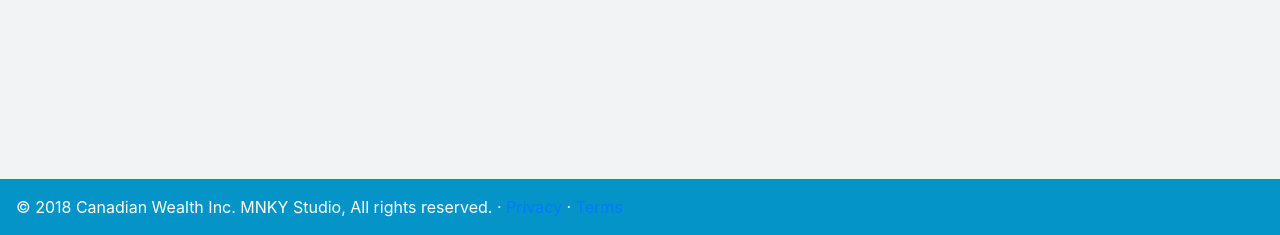
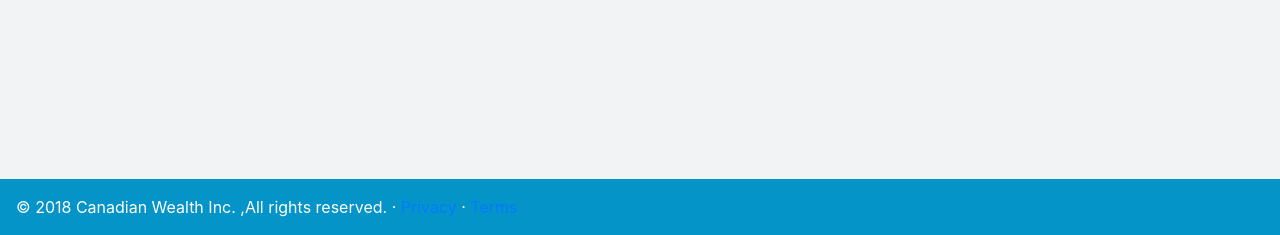
Before and after one commit to polygonnode/can-wealth, a Flask app: page /survey in a window 1280 px wide. Shown: the part 565-800 px from the top of the page. Run offline with Flask 2, Linux system fonts and the light colour scheme; some libraries are stand-ins or nearby versions.

Commit message:
fixed concating

```diff
--- a/app/templates/layout.html
+++ b/app/templates/layout.html
@@ -76,7 +76,7 @@
         </div>
       </div>-->
 
-       © 2018 Canadian Wealth Inc. MNKY Studio, All rights reserved. · <a href="#">Privacy</a> · <a href="#">Terms</a>
+       © 2018 Canadian Wealth Inc. ,All rights reserved. · <a href="#">Privacy</a> · <a href="#">Terms</a>
       </footer>
 
       <script src="https://code.jquery.com/jquery-3.2.1.slim.min.js" integrity="sha384-KJ3o2DKtIkvYIK3UENzmM7KCkRr/rE9/Qpg6aAZGJwFDMVNA/GpGFF93hXpG5KkN" crossorigin="anonymous"></script>
--- a/app/templates/planner/results.html
+++ b/app/templates/planner/results.html
@@ -24,7 +24,7 @@ var g = svg.append("g")
 
 var data = [
   {% for month in months %}
-  {date: {{month[0]}}, moneyTowardsGoal: {{month[1]}}, moneyTowardsGoalPusInterest: {{month[2]}}},
+  {date: {{ month[0]|string + " Jan" }}, moneyTowardsGoal: {{month[1]}}, moneyTowardsGoalPusInterest: {{month[2]}}},
   {%endfor%}
 ];
 
```
Also changed, not shown: app/database.sqlite.
